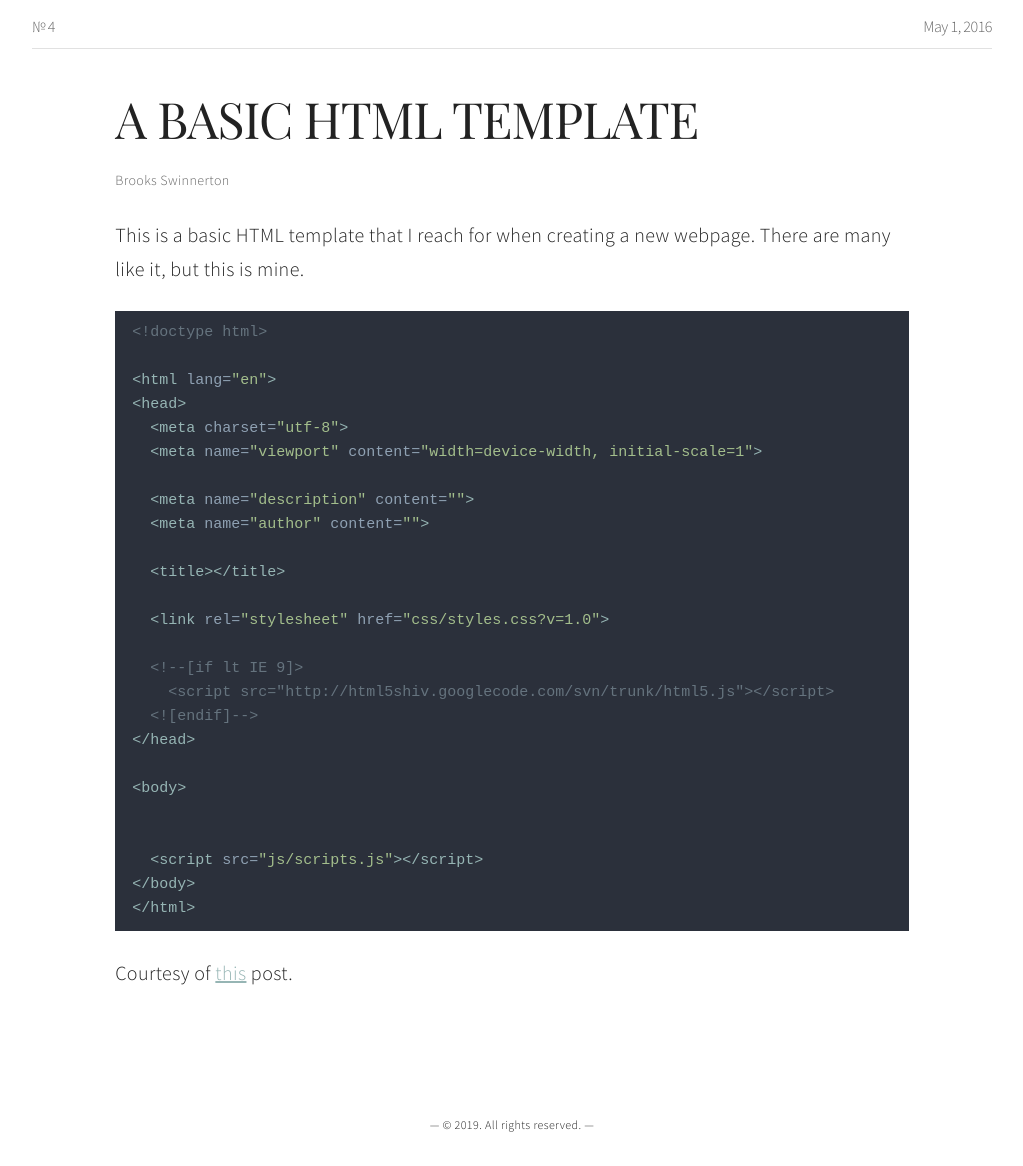
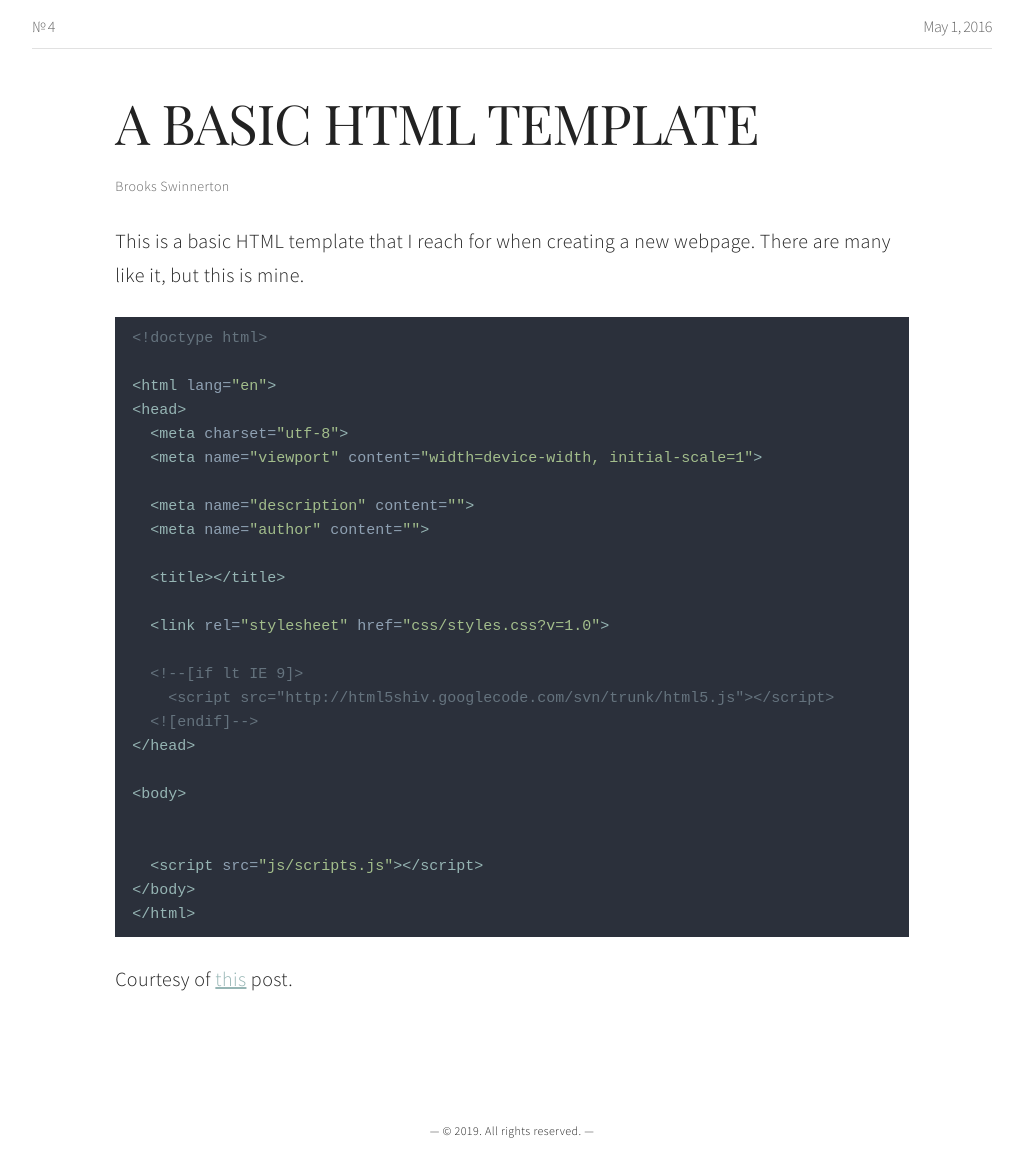
Before and after one commit to bswinnerton/blog, a Jekyll site: the page built from _posts/2016-05-01-a-basic-html-template.md, in a window 1280 px wide. Shown: the whole page, without its empty margins (128-1151 px from the left). Built offline with Jekyll 4.4.1, drawn with Linux system fonts in a browser that asks for light colours.

Commit message:
Tweak header font size again
Because now @winnier thinks it's too small 🙄.

```diff
--- a/public/css/styles.css
+++ b/public/css/styles.css
@@ -4,7 +4,7 @@ body {
 
 h1 {
   font-family: 'Playfair Display', serif;
-  font-size: 50px;
+  font-size: 55px;
   text-transform: uppercase;
 }
 
```
